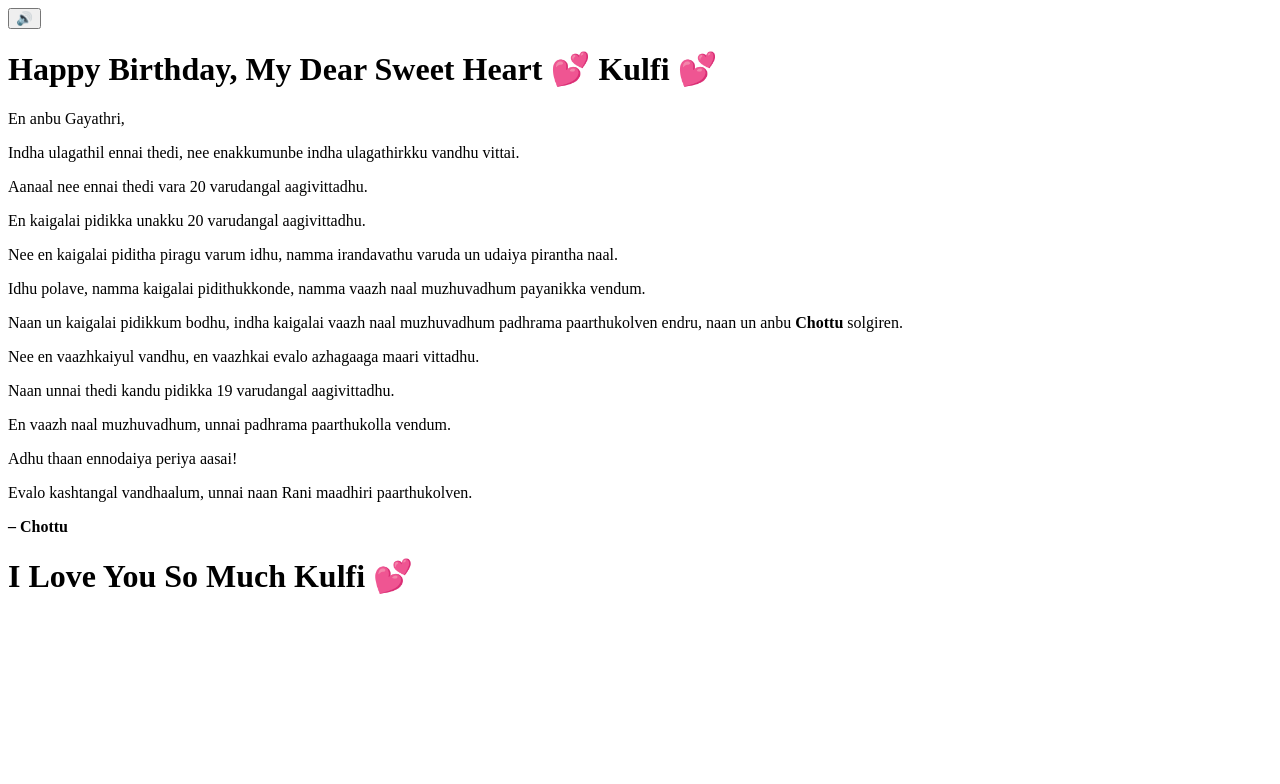
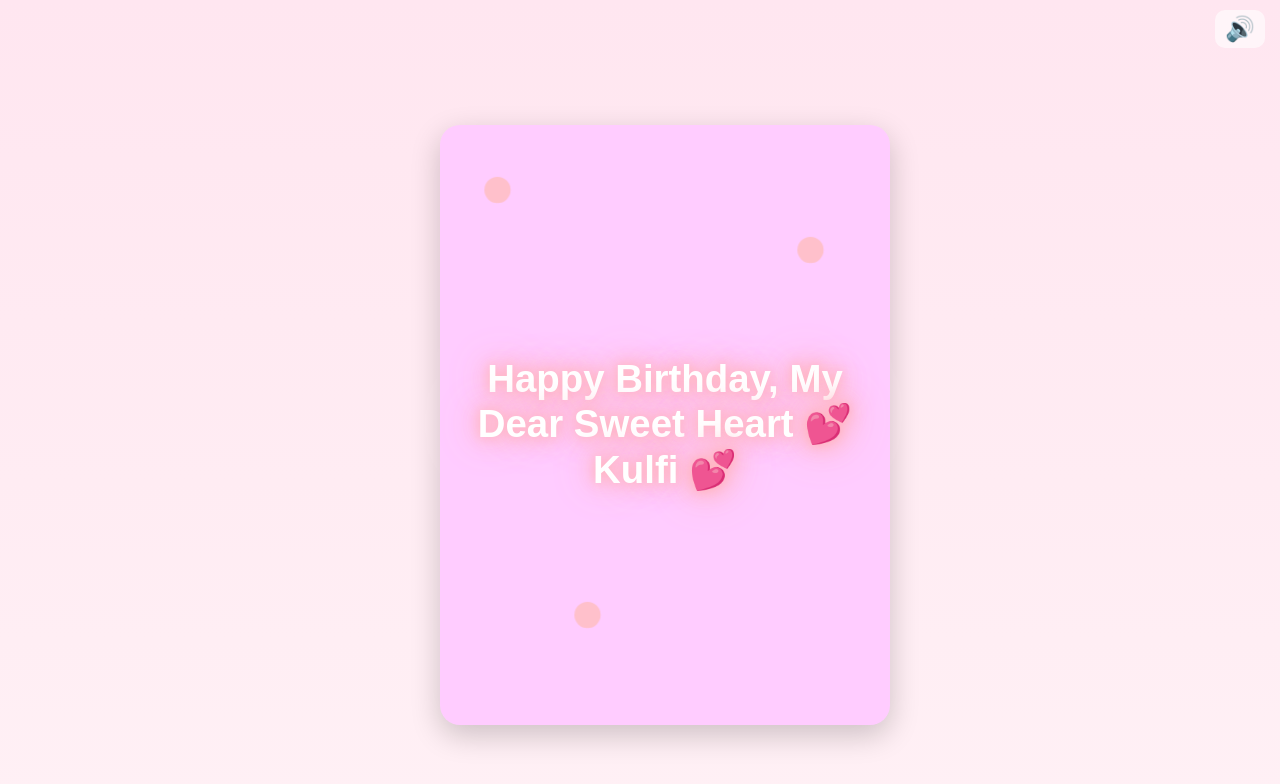
Before and after one commit to sgrk1209-ux/GS, a plain HTML site: page index.html in a window 1280 px wide. Drawn offline with Linux system fonts and the light colour scheme.

Commit message:
Update index.html

```diff
--- a/index.html
+++ b/index.html
@@ -4,17 +4,72 @@
 <meta charset="UTF-8">
 <meta name="viewport" content="width=device-width, initial-scale=1.0">
 <title>Birthday Card for Gayathri</title>
-  <link rel="stylesheet" href="style.css">
+<style>
+body {
+  margin:0; padding:0;
+  display:flex; justify-content:center; align-items:center;
+  height:100vh;
+  background: linear-gradient(#ffe6f0, #fff0f5);
+  font-family:'Arial',sans-serif;
+  overflow:hidden;
+  position:relative;
+}
+#muteBtn {
+  position: fixed; top: 10px; right: 15px;
+  background: rgba(255,255,255,0.6);
+  border: none; font-size:1.5em; padding:5px 10px;
+  border-radius:10px; cursor:pointer; z-index:100;
+}
+.card {
+  width:90%; max-width:400px; height:550px;
+  perspective:1000px; cursor:pointer; position:relative;
+}
+.page {
+  width:100%; height:100%; border-radius:20px;
+  position:absolute; display:flex; flex-direction:column;
+  justify-content:center; align-items:center; text-align:center;
+  padding:25px; box-shadow:0 10px 30px rgba(0,0,0,0.2);
+  background:#ffccff; color:#333; font-size:1.2em;
+  backface-visibility:hidden; transform:rotateY(0deg);
+  transition:transform 0.8s, opacity 0.8s; opacity:0;
+}
+.page.active { opacity:1; transform:rotateY(0deg); }
+.shimmer {
+  font-size:2em; font-weight:bold; color:#fff;
+  text-shadow:0 0 5px #ff6ec7,0 0 10px #ff6ec7,0 0 20px #ff6ec7,0 0 40px #ff6ec7;
+  animation: shimmer 2s infinite;
+}
+@keyframes shimmer {
+  0% { text-shadow:0 0 5px #ff6ec7,0 0 10px #ff6ec7,0 0 20px #ff6ec7,0 0 40px #ff6ec7; }
+  50% { text-shadow:0 0 10px #ffb6c1,0 0 20px #ffb6c1,0 0 30px #ffb6c1,0 0 50px #ffb6c1; }
+  100% { text-shadow:0 0 5px #ff6ec7,0 0 10px #ff6ec7,0 0 20px #ff6ec7,0 0 40px #ff6ec7; }
+}
+.decor .flower {
+  width:25px; height:25px; background:pink; border-radius:50%;
+  position:absolute; animation: floatFlower 4s ease-in-out infinite;
+}
+.flower1 { top:10%; left:10%; }
+.flower2 { top:20%; right:15%; }
+.flower3 { bottom:15%; left:30%; }
+@keyframes floatFlower { 0% { transform:translateY(0) scale(1); } 50% { transform:translateY(-15px) scale(1.1); } 100% { transform:translateY(0) scale(1); } }
+.hearts { position:fixed; top:0; left:0; width:100%; height:100%; pointer-events:none; }
+.heart { position:absolute; width:18px; height:18px; background:red; transform:rotate(-45deg); animation:float 3s linear infinite; }
+.heart::before,.heart::after { content:""; position:absolute; width:18px; height:18px; background:red; border-radius:50%; }
+.heart::before { top:-9px; left:0; }
+.heart::after { left:9px; top:0; }
+@keyframes float { 0% { transform:translateY(0) rotate(-45deg); opacity:1; } 100% { transform:translateY(-500px) rotate(-45deg); opacity:0; } }
+.line { opacity:0; margin:10px 0; }
+.line.show { opacity:1; transition: opacity 1s; }
+</style>
 </head>
 <body>
-  <!-- Background Music -->
+
 <audio id="bgMusic" loop autoplay>
-    <source src="music.mp3" type="audio/mp3">
+  <source src="https://www.bensound.com/bensound-music/bensound-romantic.mp3" type="audio/mp3">
 </audio>
 <button id="muteBtn">🔊</button>
 
 <div class="card" id="card">
-    <!-- Page 1: Front -->
   <div class="page page1 active">
     <h1 class="shimmer">Happy Birthday, My Dear Sweet Heart 💕 Kulfi 💕</h1>
     <div class="decor">
@@ -24,7 +79,6 @@
     </div>
   </div>
 
-    <!-- Page 2: First Poem -->
   <div class="page page2">
     <p class="line">En anbu Gayathri,</p>
     <p class="line">Indha ulagathil ennai thedi, nee enakkumunbe indha ulagathirkku vandhu vittai.</p>
@@ -35,7 +89,6 @@
     <p class="line">Naan un kaigalai pidikkum bodhu, indha kaigalai vaazh naal muzhuvadhum padhrama paarthukolven endru, naan un anbu <strong>Chottu</strong> solgiren.</p>
   </div>
 
-    <!-- Page 3: Second Poem -->
   <div class="page page3">
     <p class="line">Nee en vaazhkaiyul vandhu, en vaazhkai evalo azhagaaga maari vittadhu.</p>
     <p class="line">Naan unnai thedi kandu pidikka 19 varudangal aagivittadhu.</p>
@@ -45,7 +98,6 @@
     <p class="line"><strong>– Chottu</strong></p>
   </div>
 
-    <!-- Page 4: Romantic Message -->
   <div class="page page4">
     <h1 class="shimmer">I Love You So Much Kulfi 💕</h1>
     <div class="decor">
@@ -58,6 +110,51 @@
 
 <div class="hearts" id="hearts"></div>
 
-  <script src="script.js"></script>
+<script>
+const pages = document.querySelectorAll('.page');
+let currentPage = 0;
+const heartsContainer = document.getElementById('hearts');
+const lines = document.querySelectorAll('.line');
+
+document.getElementById('card').addEventListener('click', () => {
+  pages[currentPage].classList.remove('active');
+  currentPage = (currentPage +1) % pages.length;
+  pages[currentPage].classList.add('active');
+  createHearts();
+  animateLines();
+});
+
+function createHearts(){
+  for(let i=0;i<15;i++){
+    const heart=document.createElement('div');
+    heart.classList.add('heart');
+    heart.style.left=Math.random()*100+"%";
+    heart.style.animationDuration=(2+Math.random()*2)+"s";
+    heartsContainer.appendChild(heart);
+    setTimeout(()=>{heart.remove();},3000);
+  }
+}
+
+function animateLines(){
+  const currentLines = pages[currentPage].querySelectorAll('.line');
+  currentLines.forEach(l=>l.classList.remove('show'));
+  currentLines.forEach((l,i)=>{
+    setTimeout(()=>{l.classList.add('show');}, i*600);
+  });
+}
+
+// Music mute/unmute
+const music = document.getElementById('bgMusic');
+const muteBtn = document.getElementById('muteBtn');
+muteBtn.addEventListener('click', ()=>{
+  if(music.paused){ music.play(); muteBtn.textContent="🔊"; }
+  else{ music.pause(); muteBtn.textContent="🔇"; }
+});
+
+// Animate first page lines on load
+animateLines();
+createHearts();
+</script>
+
 </body>
       </html>
```
Lines whose indentation alone changed are shown as unchanged.
